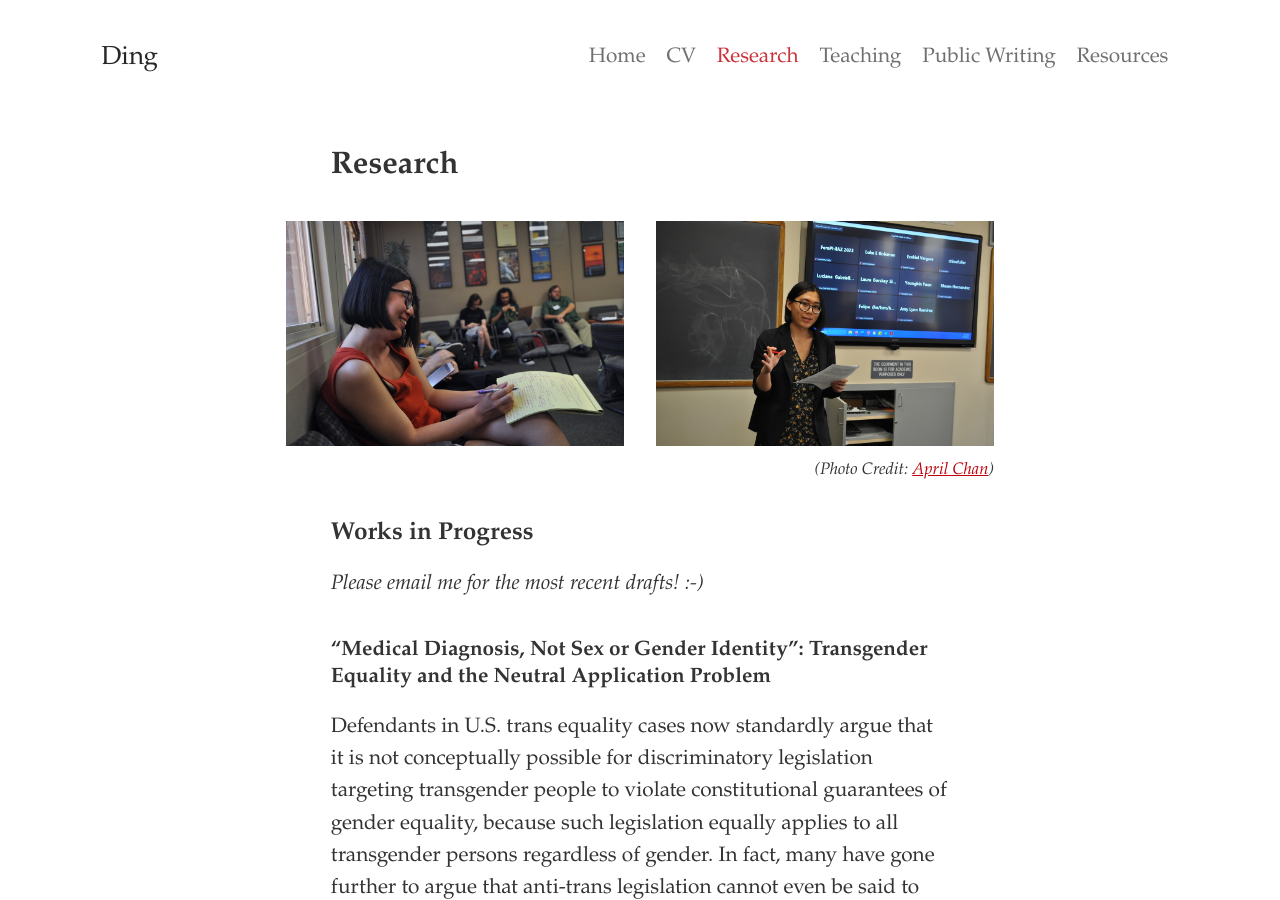
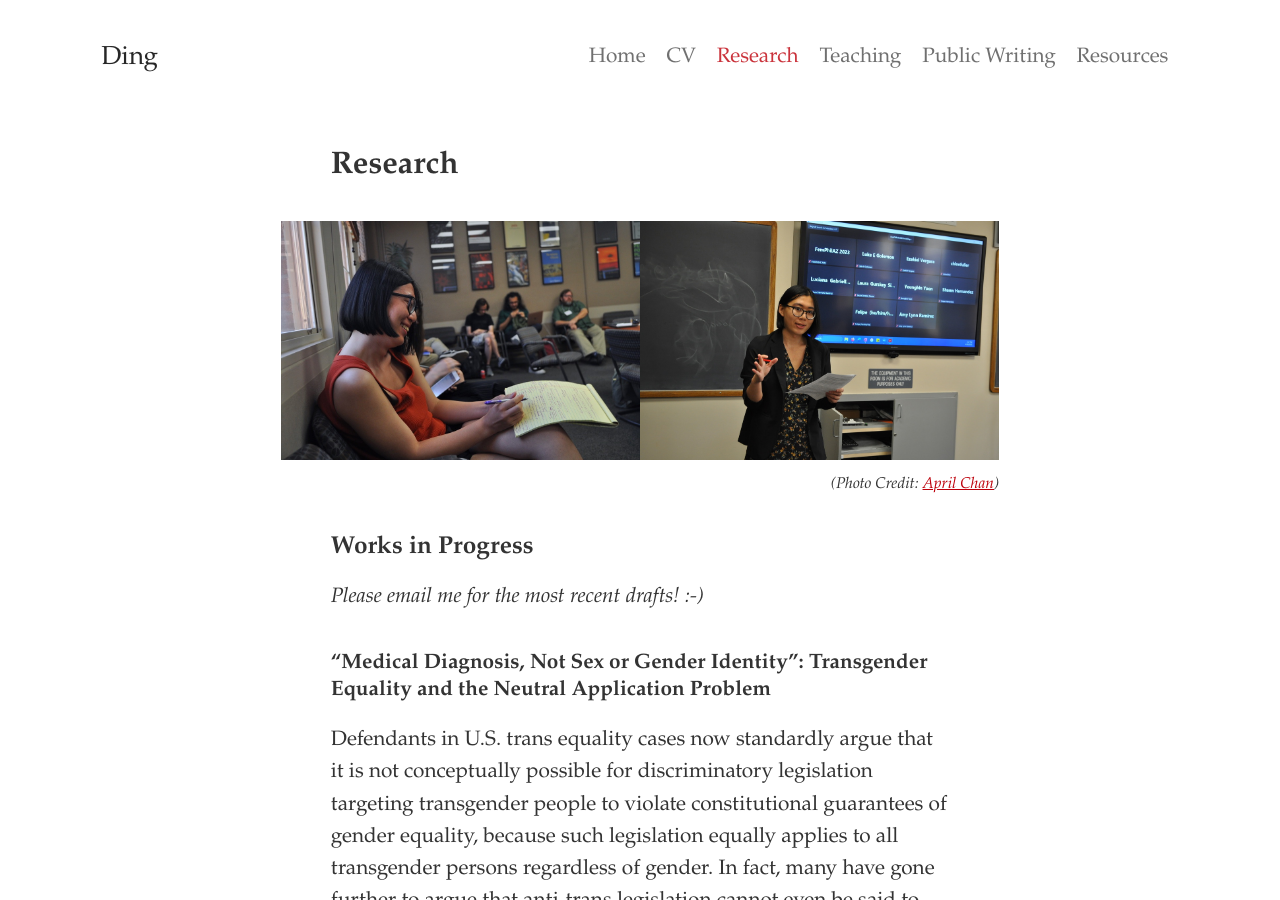
Before and after one commit to dingherself/dingherself.github.io, a Jekyll site: the page built from research.html, in a window 1280 px wide and 900 px high. Built offline with Jekyll 4.4.1, drawn with Linux system fonts in a browser that asks for light colours; some web fonts are replaced.

Commit message:
beautify

```diff
--- a/research.html
+++ b/research.html
@@ -14,7 +14,7 @@ order: 3
     </div>
   </div>
 
-  <div class="row justify-content-center no-gutters" style="margin-top: 0.125em">
+  <div class="row justify-content-center no-gutters gx-0" style="margin-top: 0.125em">
     <div class="col-6 col-md-3 col-lg-4 col-xxl-3">
       <p style="text-align:center;">
         <a href="{{ site.baseurl }}/assets/72AD8084-612B-4C42-A582-0EEC7EB14049_1_105_c.jpeg"><img src="{{ site.baseurl }}/assets/72AD8084-612B-4C42-A582-0EEC7EB14049_1_105_c.jpeg" alt="A photo of me at a talk: I'm wearing a red top, taking notes, and laughing at a joke." class="img-fluid"></a>
@@ -24,7 +24,7 @@ order: 3
       <p style="text-align:center;">
         <a href="{{ site.baseurl }}/assets/A2DE5B30-50EF-4A5D-9C0F-B8FCA80A7DFD_1_105_c.jpeg"><img src="{{ site.baseurl }}/assets/A2DE5B30-50EF-4A5D-9C0F-B8FCA80A7DFD_1_105_c.jpeg" alt="Me in a black foral dress and a black blazer, giving comments." class="img-fluid"></a>
       </p>
-      <p style="font-size: 0.8em; text-align:right; margin-top: -0.5em; margin-bottom: -0.5em;"><em>(Photo Credit: <a href="https://sites.google.com/view/aprilchan">April Chan</a>)</em></p>
+      <p style="font-size: 0.75em; text-align:right; margin-top: -0.5em; margin-bottom: -0.5em;"><em>(Photo Credit: <a href="https://sites.google.com/view/aprilchan">April Chan</a>)</em></p>
     </div>
   </div>
 
```
